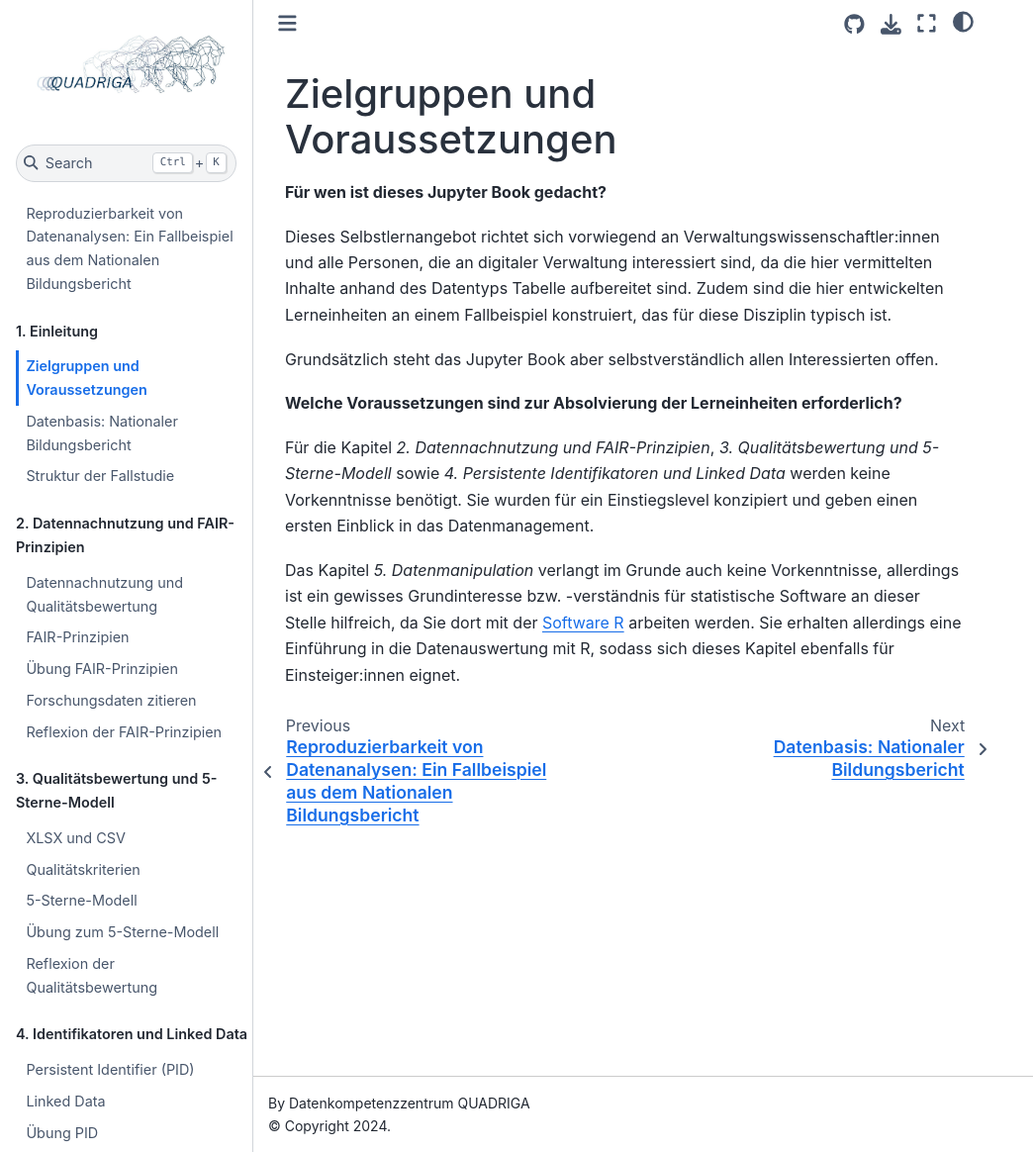
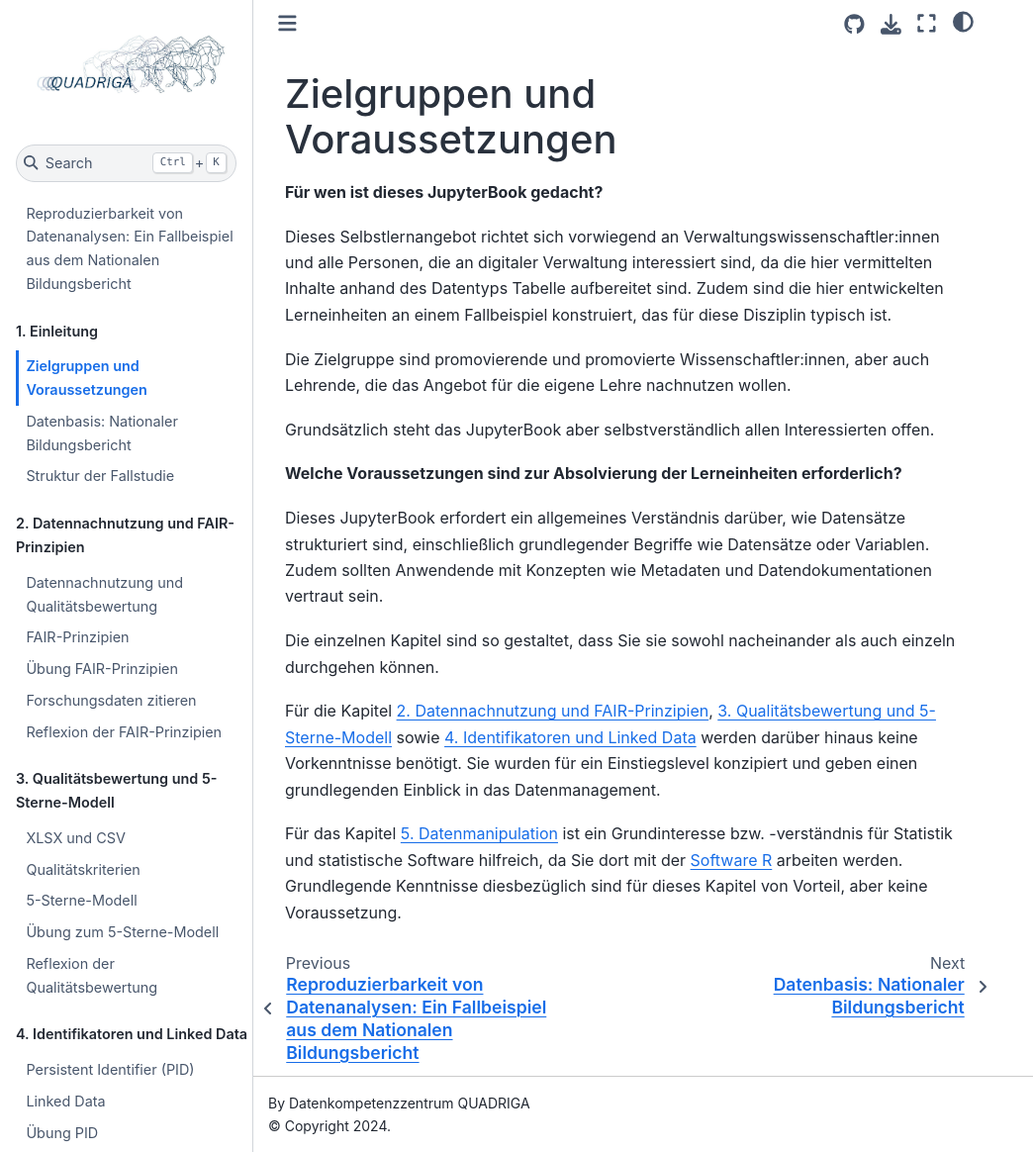
Before and after one commit to quadriga-dk/Tabelle-Fallstudie-1, a Jupyter Book: the page built from Markdown/02_Zielgruppen.md, in a window 1280 px wide and 1164 px high. Shown: the whole window at 99% size, without its empty margins (0-1044 px from the left). Built offline with Jupyter Book 1.0.4 settings and Sphinx 7.4.7 and the Sphinx Book theme 1.1.4, drawn with Linux system fonts in a browser that asks for light colours.

Commit message:
Update 02_Zielgruppen.md
Update Wording, Links, Voraussetzungen, Zielgruppen.

```diff
--- a/Markdown/02_Zielgruppen.md
+++ b/Markdown/02_Zielgruppen.md
@@ -1,15 +1,21 @@
 # Zielgruppen und Voraussetzungen
 
 
-**Für wen ist dieses Jupyter Book gedacht?**
+**Für wen ist dieses JupyterBook gedacht?**
 
 Dieses Selbstlernangebot richtet sich vorwiegend an Verwaltungswissenschaftler:innen und alle Personen, die an digitaler Verwaltung interessiert sind, da die hier vermittelten Inhalte anhand des Datentyps Tabelle aufbereitet sind. Zudem sind die hier entwickelten Lerneinheiten an einem Fallbeispiel konstruiert, das für diese Disziplin typisch ist.
 
-Grundsätzlich steht das Jupyter Book aber selbstverständlich allen Interessierten offen.
+Die Zielgruppe sind promovierende und promovierte Wissenschaftler:innen, aber auch Lehrende, die das Angebot für die eigene Lehre nachnutzen wollen.
+
+Grundsätzlich steht das JupyterBook aber selbstverständlich allen Interessierten offen.
 
 
 **Welche Voraussetzungen sind zur Absolvierung der Lerneinheiten erforderlich?**
 
-Für die Kapitel *2. Datennachnutzung und FAIR-Prinzipien*, *3. Qualitätsbewertung und 5-Sterne-Modell* sowie *4. Persistente Identifikatoren und Linked Data* werden keine Vorkenntnisse benötigt. Sie wurden für ein Einstiegslevel konzipiert und geben einen ersten Einblick in das Datenmanagement.
+Dieses JupyterBook erfordert ein allgemeines Verständnis darüber, wie Datensätze strukturiert sind, einschließlich grundlegender Begriffe wie Datensätze oder Variablen. Zudem sollten Anwendende mit Konzepten wie Metadaten und Datendokumentationen vertraut sein.
 
-Das Kapitel *5. Datenmanipulation* verlangt im Grunde auch keine Vorkenntnisse, allerdings ist ein gewisses Grundinteresse bzw. -verständnis für statistische Software an dieser Stelle hilfreich, da Sie dort mit der <a href="https://www.r-project.org" target="_blank">Software R</a> arbeiten werden. Sie erhalten allerdings eine Einführung in die Datenauswertung mit R, sodass sich dieses Kapitel ebenfalls für Einsteiger:innen eignet.
+Die einzelnen Kapitel sind so gestaltet, dass Sie sie sowohl nacheinander als auch einzeln durchgehen können.
+
+Für die Kapitel [2. Datennachnutzung und FAIR-Prinzipien](Datennachnutzung), [3. Qualitätsbewertung und 5-Sterne-Modell](Rohdaten) sowie [4. Identifikatoren und Linked Data](PID) werden darüber hinaus keine Vorkenntnisse benötigt. Sie wurden für ein Einstiegslevel konzipiert und geben einen grundlegenden Einblick in das Datenmanagement.
+
+Für das Kapitel [5. Datenmanipulation](Datenmanipulation) ist ein Grundinteresse bzw. -verständnis für Statistik und statistische Software hilfreich, da Sie dort mit der <a href="https://www.r-project.org" target="_blank">Software R</a> arbeiten werden. Grundlegende Kenntnisse diesbezüglich sind für dieses Kapitel von Vorteil, aber keine Voraussetzung.
```
